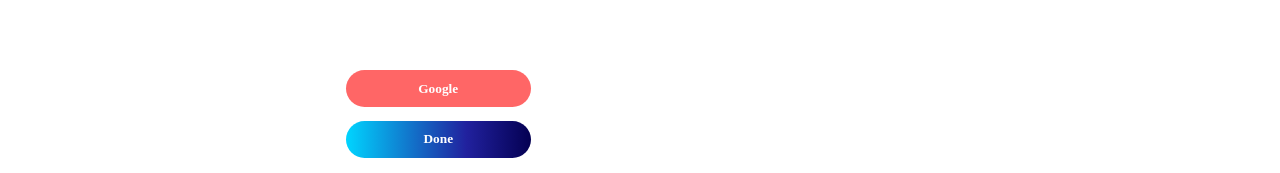
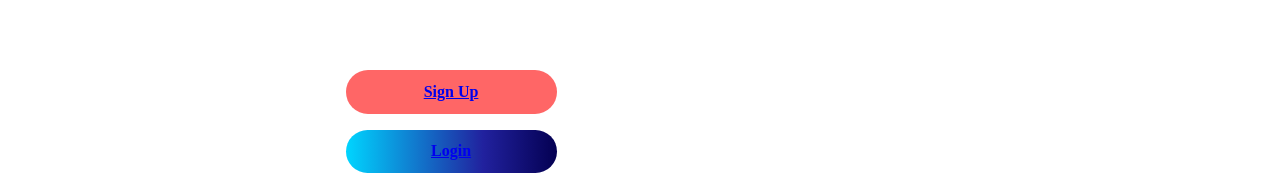
Before and after one commit to reactsquad2020/Dap-Daily-Architecture-React-App, a React (Create React App) app: page /login in a window 1280 px wide. Shown: the part 825-998 px from the top of the page. Built offline with nearby package versions, Linux system fonts and the light colour scheme.

Commit message:
Added working buttons to pages.

```diff
--- a/src/App.css
+++ b/src/App.css
@@ -186,13 +186,26 @@
   color: white;
   font-weight: bold;
 }
-
-.buttons .btn-google:hover{
+.btn-google:hover{
   outline: none;
 }
+.btn-done{
+  padding: 0.8em;
+  display: block;
+  margin: auto;
+  width: 100%;
+  border-radius: 3em;
+  background: rgb(2,0,36);
+  background: linear-gradient(270deg, rgb(4, 0, 82) 0%, rgb(33, 33, 158) 35%, rgb(0, 213, 255) 100%);
+  color: white;
+  font-weight: bold;
+}
 
-.buttons .btn-done{
+.btn-landing{
   padding: 0.8em;
+  color: #FFFFFF;
+  text-decoration: none;
+  text-align: center;
   display: block;
   margin: auto;
   width: 100%;
--- a/src/components/LandingPage.js
+++ b/src/components/LandingPage.js
@@ -1,6 +1,5 @@
 import React from 'react';
-import LoginComp from './Login';
-import { BrowserRouter, Route, Link } from "react-router-dom";
+import {Link } from "react-router-dom";
 
 
 
@@ -15,10 +14,7 @@
           <h1>D A P</h1>
           <p>-Let your imagination go wild-</p>
         </div>
-        <ul>
-                    <li><Link to="/login">React</Link></li>
-                </ul>
-
+        <li className="btn btn-landing"><Link to="/login">Start now!</Link></li>
       </div>
     </div>
     )
--- a/src/components/Login.js
+++ b/src/components/Login.js
@@ -1,5 +1,5 @@
 import React from 'react';
-
+import {Link } from "react-router-dom";
 
 
 class LoginComp extends React.Component {
@@ -32,12 +32,8 @@
         </div>
         <div className="signupwith">Don't have an account? Sign up with</div>
         <div className="buttons">
-          <button type="button" className="btn btn-google">
-            Google
-          </button>
-          <button type="button" className="btn btn-done">
-            Done
-          </button>
+                    <li className="btn btn-google"><Link to="/newsfeed">Sign Up</Link></li>
+                    <li className="btn btn-done"><Link to="/newsfeed">Login</Link></li>
         </div>
       </form>
     </div>
```
